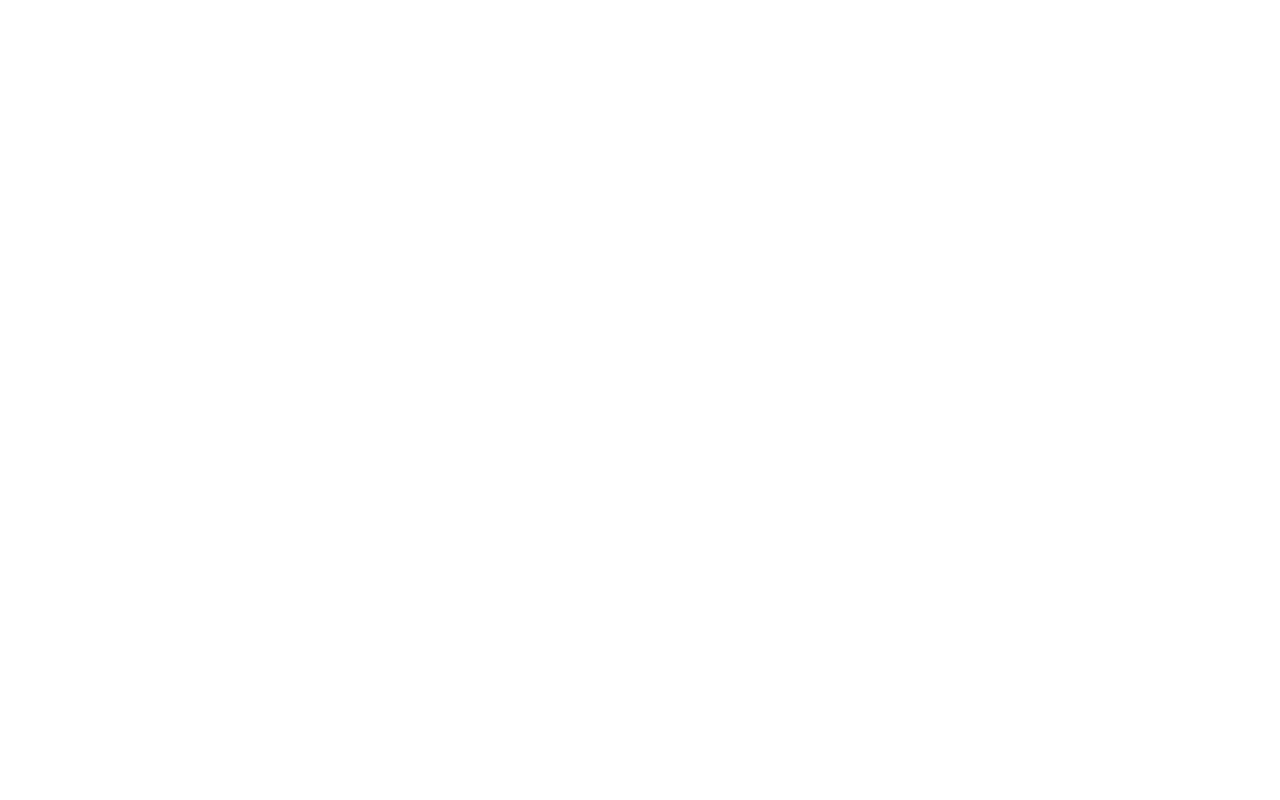
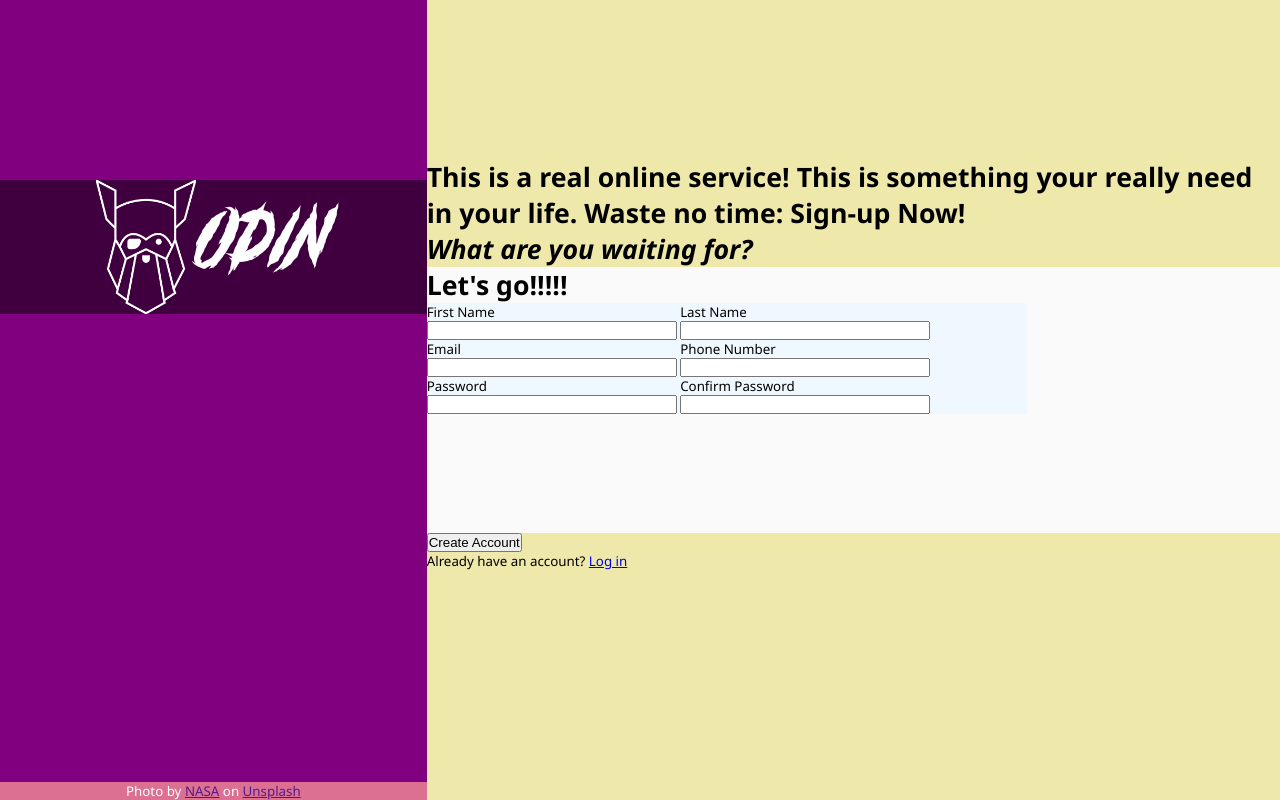
Before and after one commit to mopedcow/odin-signupForm, a plain HTML site: page index.html in a window 1280 px wide. Drawn offline with Linux system fonts and the light colour scheme.

Commit message:
Structure the page layout

```diff
--- a/index.html
+++ b/index.html
@@ -3,9 +3,63 @@
 <head>
     <meta charset="UTF-8">
     <meta name="viewport" content="width=device-width, initial-scale=1.0">
-    <title>Document</title>
+    <title>Sign-up NOW!</title>
+    <link rel="stylesheet" href="styles.css">
 </head>
 <body>
+    <div class="sidebar-container">
+        <div class="logo-container">
+            <img src="images/odin-lined.png"><span class="logo">ODIN</span>
+        </div>
+        <div class="credits-container">
+            <span>Photo by <a href="">NASA</a> on <a href="">Unsplash</a></span>
+        </div>
+    </div>
 
+    <div class="content-container">
+        <header>
+            <div class="header-text">
+                <h1>This is a real online service! This is something your really need in your life. Waste no time: Sign-up Now!</h1>
+                <h1><em>What are you waiting for?</em></h1>
+            </div>
+        </header>
+        <content>
+            <h1>Let's go!!!!!</h1>
+            <div class="form-container">
+                <form action="#" method="get">
+                    <div class="form-box">
+                        <label for="first-name">First Name</label>
+                        <input type="text" id="first-name" name="first-name" required />
+                    </div>
+                    <div class="form-box">
+                        <label for="last-name">Last Name</label>
+                        <input type="text" id="last-name" name="last-name" required />
+                    </div>
+                    <div class="form-box">
+                        <label for="email">Email</label>
+                        <input type="email" id="email" name="email" required />
+                    </div>
+                    <div class="form-box">
+                        <label for="phone-num">Phone Number</label>
+                        <input type="tel" id="phone-num" name="phone-number" />
+                    </div>
+                    <div class="form-box">
+                        <label for="pwd">Password</label>
+                        <input type="password" id="pwd" name="password" required />
+                    </div>
+                    <div class="form-box">
+                        <label for="conf-pwd">Confirm Password</label>
+                    <input type="password" id="conf-pwd" name="confirm-password" required/>
+                    </div>
+                </form>
+            </div>
+        </content>
+        <footer>
+            <form>
+                <button type="submit">Create Account</button>
+            </form>
+            <p>Already have an account? <a href="#">Log in</a></p>
+        </footer>
+    </div>
 </body>
 </html>
--- a/styles.css
+++ b/styles.css
@@ -1,5 +1,103 @@
-body {
+* {
     margin: 0;
-    padding: o;
+    padding: 0;
     box-sizing: border-box;
 }
+
+@font-face {
+    font-family: "emily";
+    src: url("fonts/EmilysCandy-Regular.ttf") format('TrueType');
+    font-style: normal;
+    font-weight: normal;
+  }
+
+  @font-face {
+    font-family: "death";
+    src: url("fonts/GrindAndDeath_Demo.ttf") format('TrueType');
+    font-style: normal;
+    font-weight: normal;
+  }
+
+html, body {
+    height: 100%;
+    width: 100%;
+    display: flex;
+
+    font-family:'Segoe UI', Tahoma, Geneva, Verdana, sans-serif;
+    font-size: 10pt;
+}
+
+.sidebar-container {
+    flex: 1;
+    height: 100%;
+    padding-top: 180px;
+
+    display: flex;
+    flex-direction: column;
+    justify-content: space-between;
+
+    color: white;
+    background: purple;
+}
+
+.logo-container {
+    background-color: rgba(0, 0, 0, 0.5);
+    display: flex;
+    align-items: center;
+    justify-content: center;
+}
+
+.logo-container > img {
+    width: 100px;
+}
+
+.logo-container .logo {
+    font-family: death;
+    font-size: 5rem;
+}
+
+.credits-container {
+    text-align: center;
+    background-color: palevioletred;
+}
+
+.content-container {
+    flex: 2;
+    background: palegoldenrod;
+    height: 100%;
+
+    display: flex;
+    flex-direction: column;
+    justify-content: flex-start;
+}
+
+header, footer, content {
+    flex: 1;
+}
+
+header {
+    display: flex;
+    flex-direction: column;
+    justify-content: flex-end;
+}
+content {
+    background-color: #fafafa;
+}
+
+.form-container {
+    width: 600px;
+    display: flex;
+    flex-flow: wrap;
+
+    background-color:aliceblue;
+}
+
+.form-box {
+    display: inline-block;
+}
+.form-box > input {
+    width: 250px;
+}
+.form-box > label {
+    display: block;
+}
```
Also changed, not shown: fonts/GrindAndDeath_Demo.ttf (added), 1 other file.
